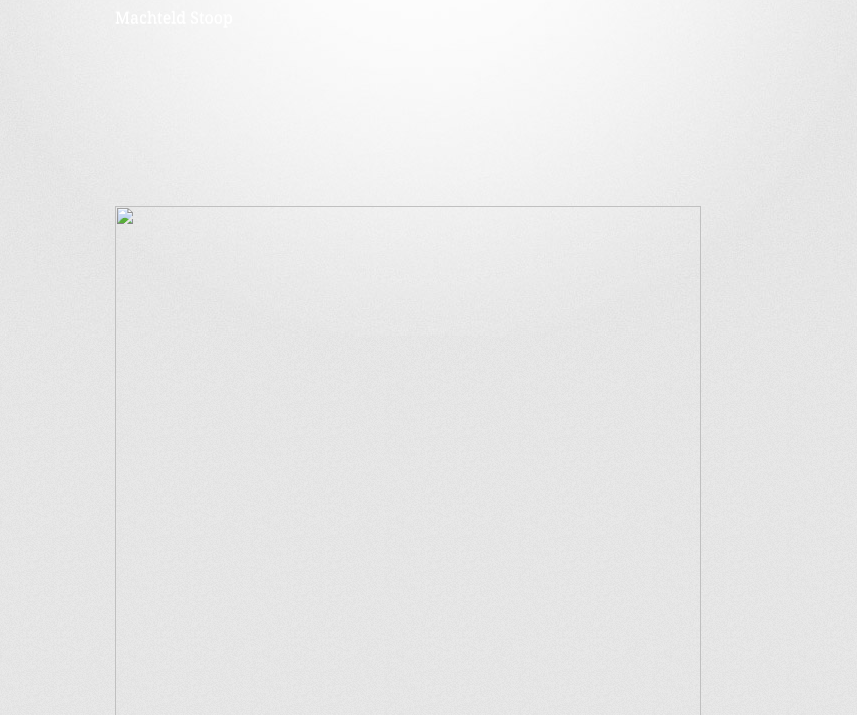
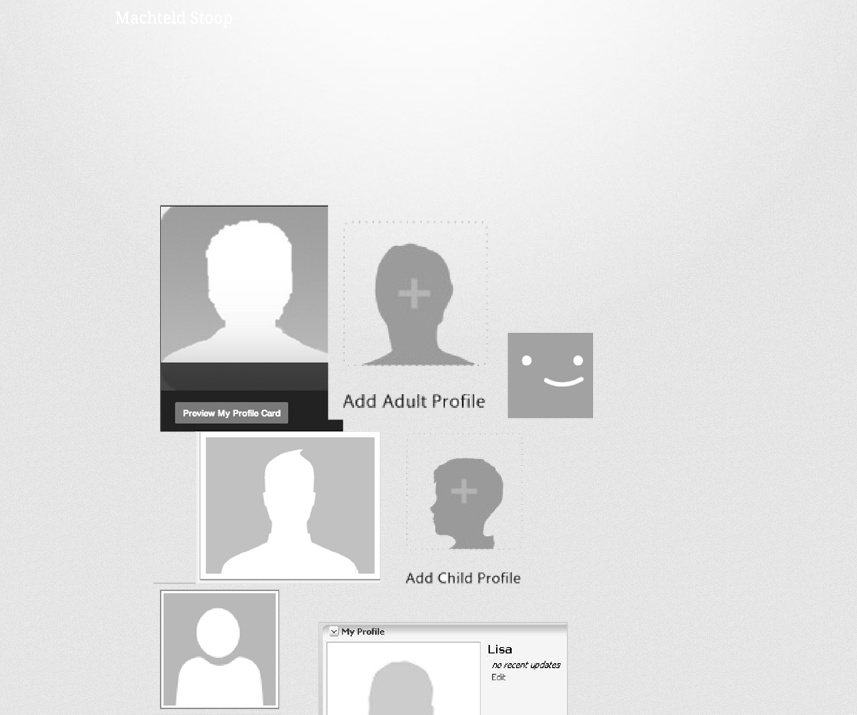
Before and after one commit to machteldstoop/eindaxamen, a plain HTML site: page index.html in a window 1280 px wide. Shown: the part 237-952 px from the top of the page, without its empty margins (215-1072 px from the left). Drawn offline with Linux system fonts and the light colour scheme; a web font is replaced by a local one.

Commit message:
profile 2

```diff
--- a/index.html
+++ b/index.html
@@ -39,8 +39,8 @@
 
 
         <p>&nbsp;</p>
+        <p><img src="images/Profile-Picture-Onderzoek.png" width="500" height="707"></p>
         <p>&nbsp;</p>
-        <p><img src="file:///Macintosh HD/Users/Stoop/KABKMachteld/Leerjaar4/Semester2_EXAMEN/Schetsen/NewIdentetyGenerator/Add-Profile-Picture/Profile-Picture-Onderzoek.jpg" width="586" height="827"></p>
         <p>&nbsp;</p>
         <p><img src="images/Schermafbeelding-2015-03-19-om-12.32.gif" width="210" height="208" alt="sd"></p>
         <p><img src="images/Schermafbeelding-2015-03-19-om-13.20.gif" width="281" height="179" alt="s"><br>
```
Also changed, not shown: images/Profile-Picture-Onderzoek.png (added).
